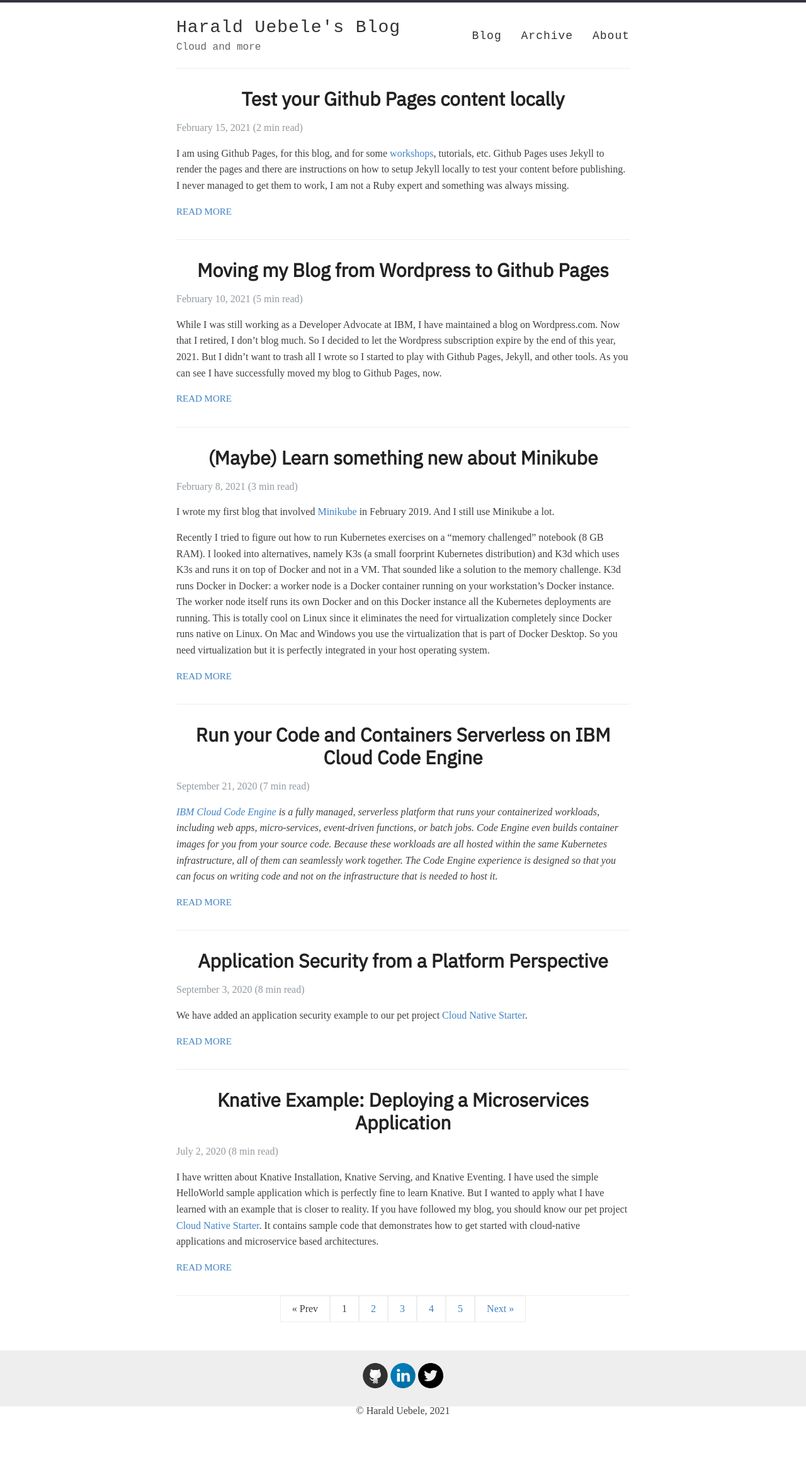
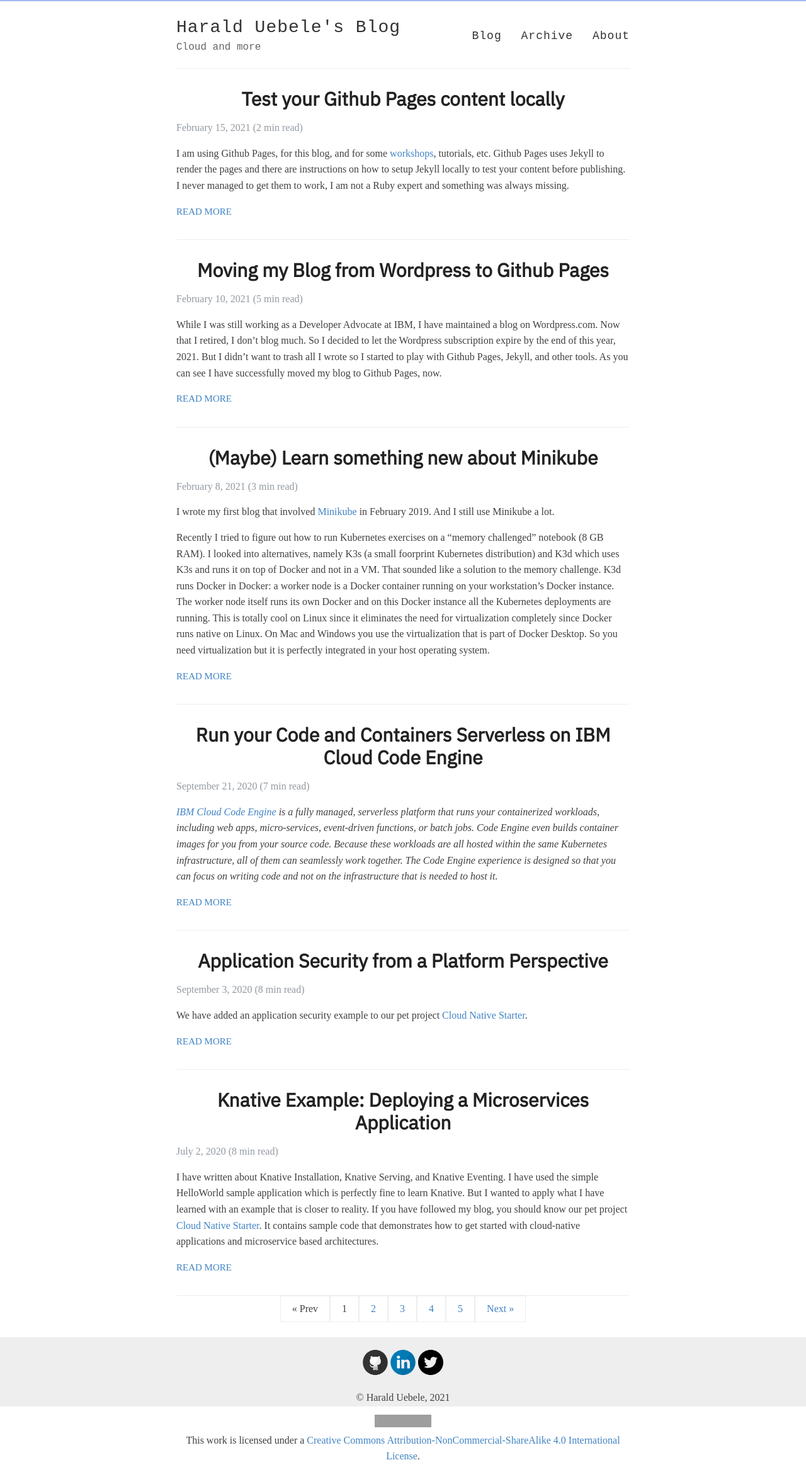
Before and after one commit to HaraldUebele/HaraldUebele.github.io, a Jekyll site: the page built from index.html, in a window 1280 px wide. Shown: the whole page at 63% size. Built offline with Jekyll 4.4.1, drawn with Linux system fonts in a browser that asks for light colours; the list of posts is cut into pages by our own code; before the commit the page ends 2288 px from its top, so only the background shows below that; grey boxes are pictures that could not be loaded.

Commit message:
Changed license for content to CC-BY-NC-SA

```diff
--- a/_layouts/default.html
+++ b/_layouts/default.html
@@ -49,7 +49,8 @@
         <div class="container">
           <footer class="footer">
             {% include svg-icons.html %}
-            <p>&copy; {{ site.author }}, {{ site.time | date: '%Y' }}</p>
+            <p>&copy; {{ site.author }}, {{ site.time | date: '%Y' }} </p>
+            <a rel="license" href="http://creativecommons.org/licenses/by-nc-sa/4.0/"><img alt="Creative Commons License" style="border-width:0" src="https://i.creativecommons.org/l/by-nc-sa/4.0/88x31.png" /></a><br />This work is licensed under a <a rel="license" href="http://creativecommons.org/licenses/by-nc-sa/4.0/">Creative Commons Attribution-NonCommercial-ShareAlike 4.0 International License</a>.
           </footer>
         </div>
       </div>
--- a/assets/style.scss
+++ b/assets/style.scss
@@ -419,7 +419,7 @@
   position: absolute;
   bottom: 0;
   width: 100%;
-  height: 89px;
+  height: 110px;
   background-color: $lightGray;
 }
 
@@ -439,8 +439,8 @@
 }
 
 #bar {
-    background: rgb(51, 51, 66);
-    height: 4px;
+    background: rgb(167, 184, 241);
+    height: 2px;
     // background-size: cover;
     // background-position: left 60%;
     position: fixed;
```
Also changed, not shown: 1 other file.
